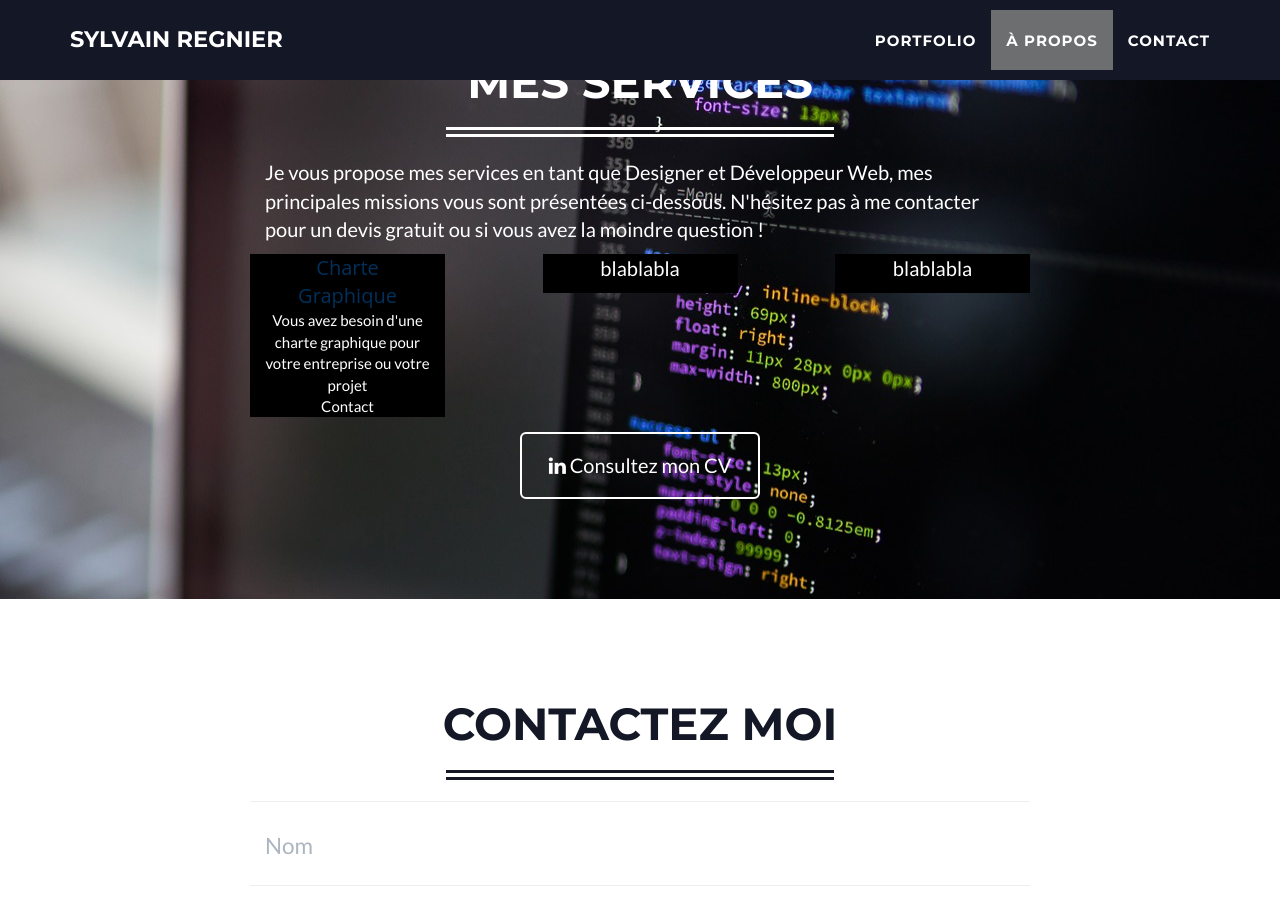
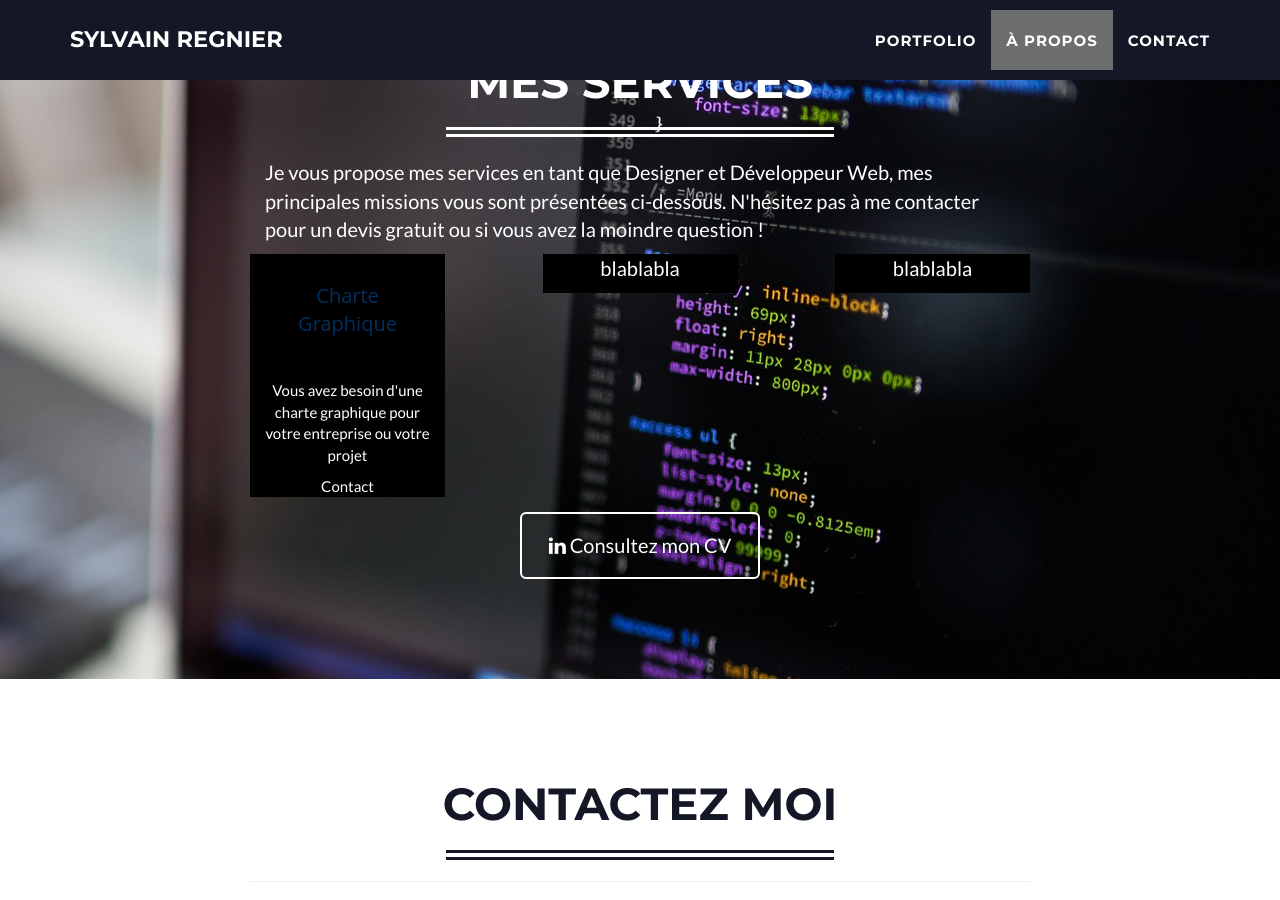
Before and after one commit to SylvainRegnier/SylvainRegnier.github.io, a Jekyll site: the page built from index.html, in a window 1280 px wide and 900 px high, scrolled down 1425 px. Built offline with Jekyll 4.4.1, drawn with Linux system fonts in a browser that asks for light colours.

Commit message:
test services

```diff
--- a/_includes/about.html
+++ b/_includes/about.html
@@ -16,10 +16,12 @@
               <div class="col-lg-2">
               </div>
               <div class="col-lg-2" style="background-color:#000; text-align:center">
-                <div style="top:28px;font: normal normal normal 20px/1.4em 'open sans',sans-serif;
-	color: #00305B;">Charte Graphique</div>
-                <div style="top:70px; ">Vous avez besoin d'une charte graphique pour votre entreprise ou votre projet</div>
-                <div style="top:70px; ">Contact</div>
+                <div style="padding-top:28px;font: normal normal normal 20px/1.4em 'open sans',sans-serif;
+	color: #00305B;">
+                  Charte Graphique
+                </div>
+                <div style="padding-top:42px; ">Vous avez besoin d'une charte graphique pour votre entreprise ou votre projet</div>
+                <div style="padding-top:10px; ">Contact</div>
               </div>
               <div class="col-lg-1">
               </div>
```
